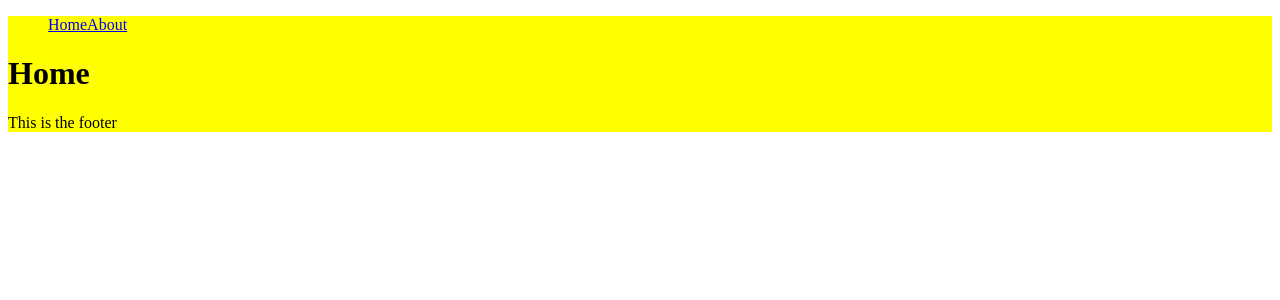
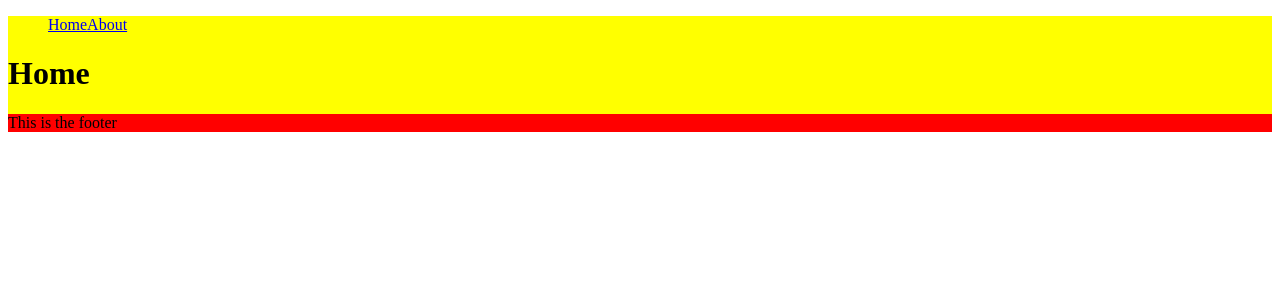
Before and after one commit to AndresCalvoG/nextjs, a Next.js app: page / in a window 1280 px wide. Shown: the top 300 px of the page. Built offline with nearby package versions, Linux system fonts and the light colour scheme.

Commit message:
add css in js to nextjs

```diff
--- a/components/Layout/Layout.tsx
+++ b/components/Layout/Layout.tsx
@@ -7,7 +7,15 @@ const Layout = ({ children }) => {
     <div className={style.container}>
       <Navbar />
       {children}
-      <footer>This is the footer</footer>
+      <footer className="footer">This is the footer</footer>
+
+      <style jsx>
+        {`
+          .footer {
+            background-color: red;
+          }
+        `}
+      </style>
     </div>
   );
 };
```
